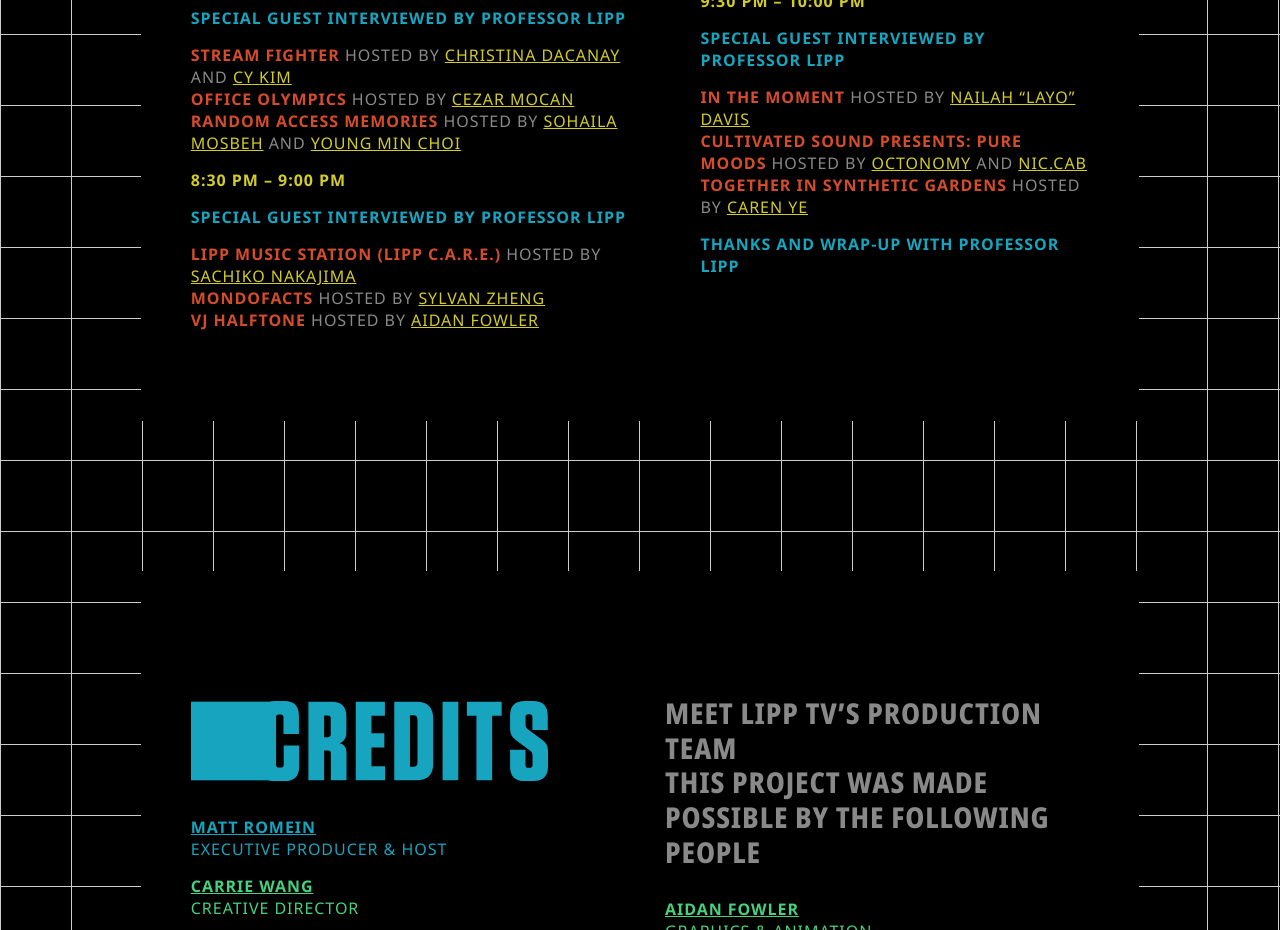
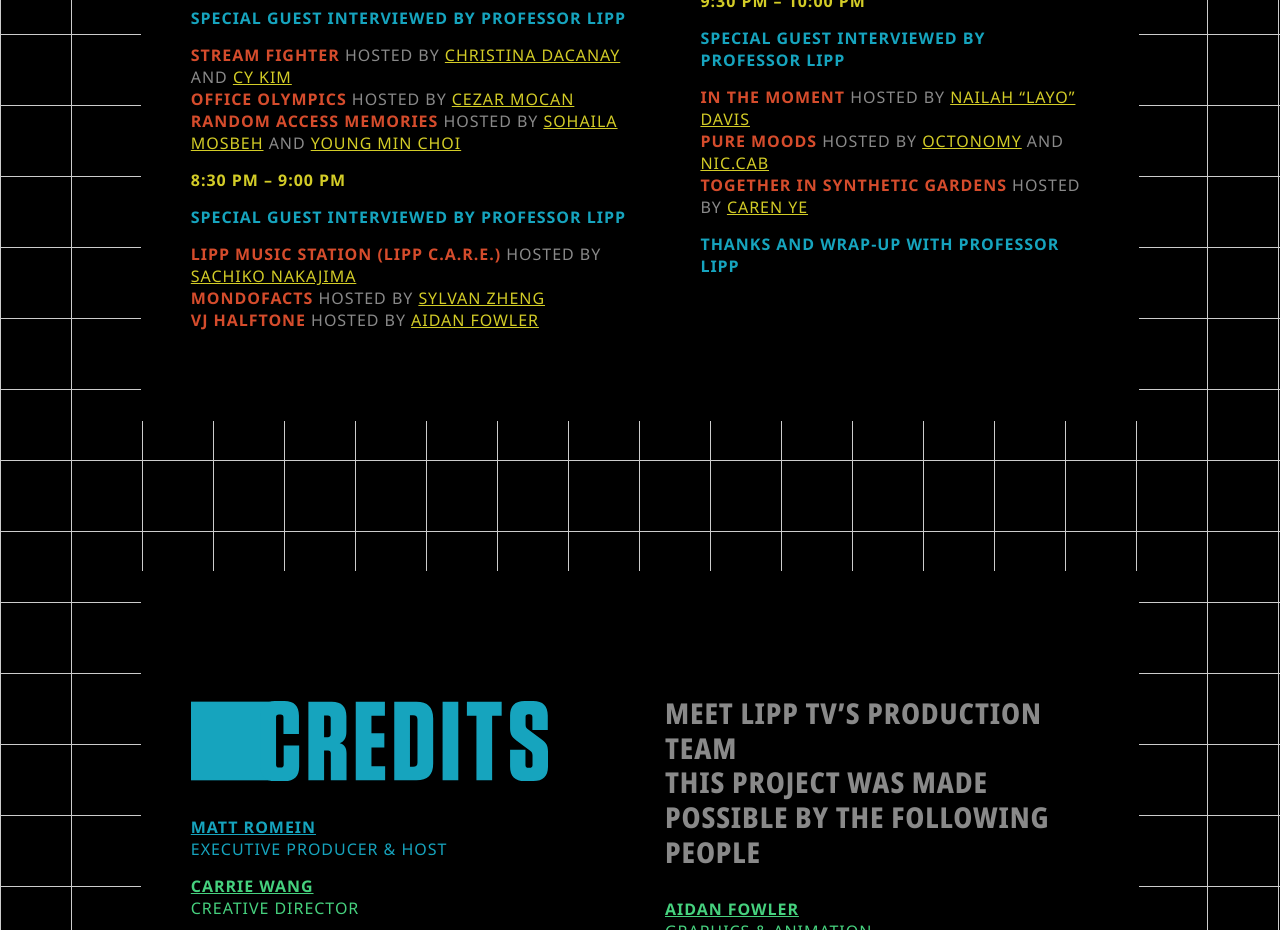
Before and after one commit to CezarMocan/lipp.tv, a Next.js app: page / in a window 1280 px wide. Shown: the part 2380-3310 px from the top of the page. Built offline with nearby package versions, Linux system fonts and the light colour scheme.

Commit message:
Nicole title

```diff
--- a/components/main.js
+++ b/components/main.js
@@ -209,7 +209,7 @@
               </div>
               <div className="program-section">
                 <div className="program-section-item"> <span className="color--orange type--bold">IN THE MOMENT </span>HOSTED BY <a href="https://www.instagram.com/nailahfdavis/" target="__blank" className="color--yellow">NAILAH “LAYO” DAVIS</a></div>
-                <div className="program-section-item"> <span className="color--orange type--bold">CULTIVATED SOUND PRESENTS: PURE MOODS </span>Hosted by <a href="https://www.instagram.com/octonomy/" target="__blank" className="color--yellow">OCTONOMY</a> and <a href="https://www.instagram.com/nic.cab/" target="__blank" className="color--yellow">NIC.CAB</a> </div>
+                <div className="program-section-item"> <span className="color--orange type--bold">PURE MOODS </span>Hosted by <a href="https://www.instagram.com/octonomy/" target="__blank" className="color--yellow">OCTONOMY</a> and <a href="https://www.instagram.com/nic.cab/" target="__blank" className="color--yellow">NIC.CAB</a> </div>
                 <div className="program-section-item"> <span className="color--orange type--bold">TOGETHER IN SYNTHETIC GARDENS </span>Hosted by <a href="https://www.instagram.com/carebearye/" target="__blank" className="color--yellow">CAREN YE</a> </div>
               </div>
 
```
Also changed, not shown: 2 other files (tests, documents, lock files or other folders).
